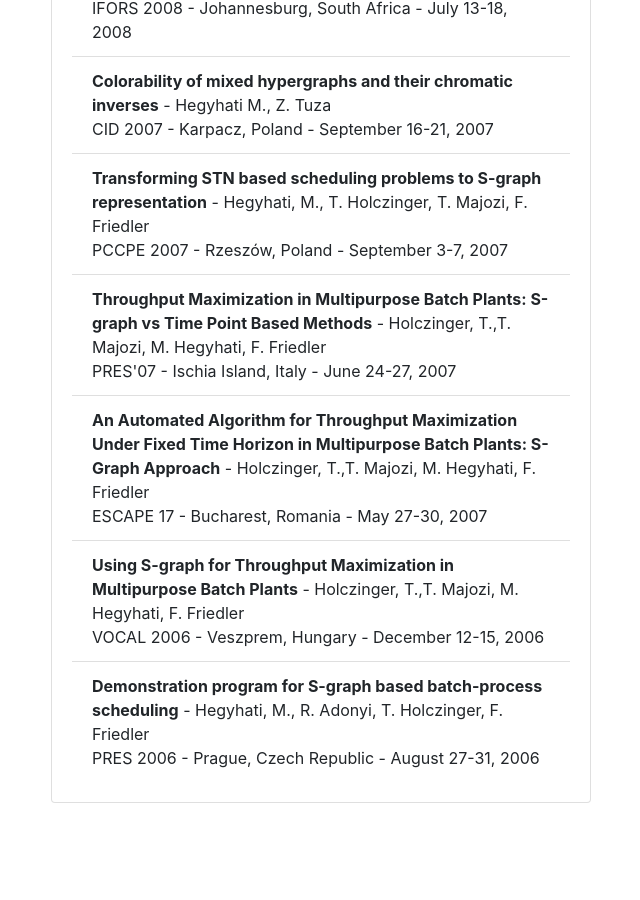
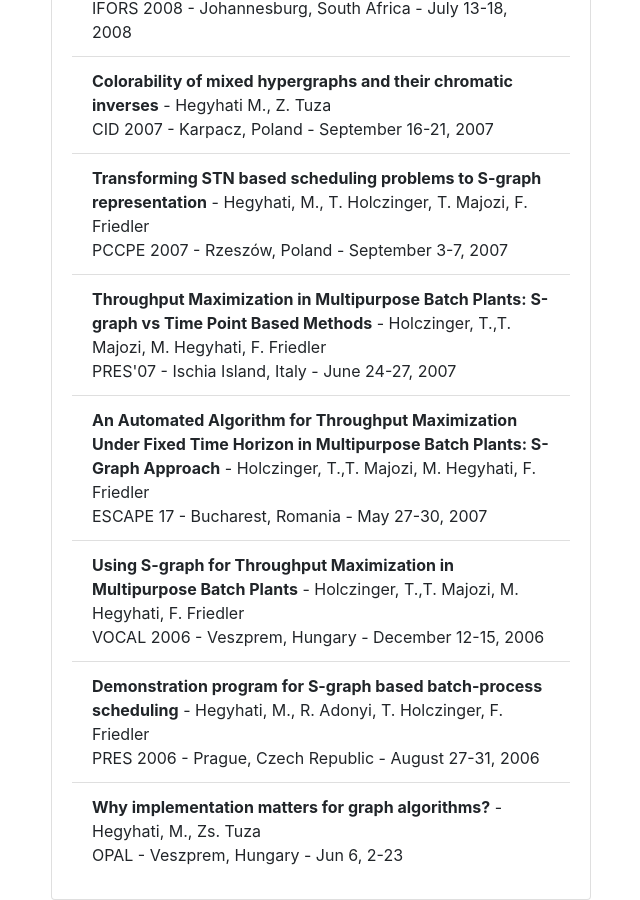
Before and after one commit to hegyhati/hegyhati.github.io, a Jekyll site: the page built from publications.html, in a window 1280 px wide and 900 px high, scrolled down 6414 px. Shown: the whole window, without its empty margins (604-1244 px from the left). Built offline with Jekyll 4.4.1, drawn with Linux system fonts in a browser that asks for light colours; nearby versions of some CDN libraries; before the commit the page ends 7217 px from its top, so only the background shows below that.

Commit message:
OPAL 2023

```diff
--- a/_data/presentations.yaml
+++ b/_data/presentations.yaml
@@ -1,3 +1,15 @@
+- author: Hegyhati, M., Zs. Tuza
+  title: Why implementation matters for graph algorithms?
+  conference: "Optimization and Algorithms"
+  conferenceshort: OPAL
+  city: Veszprem
+  country: Hungary
+  date: Jun 6
+  year: '2-23'
+  type:
+  - oral
+  - international
+
 - author: Ősz, O., M. Hegyhati
   title: Decision Support for Investments in Freshwater Usage Minimization of Production Processes with Integrated Scheduling Methods
   conference: "Society - Economy - Nature: Synergies in Sustainable Development"
```
